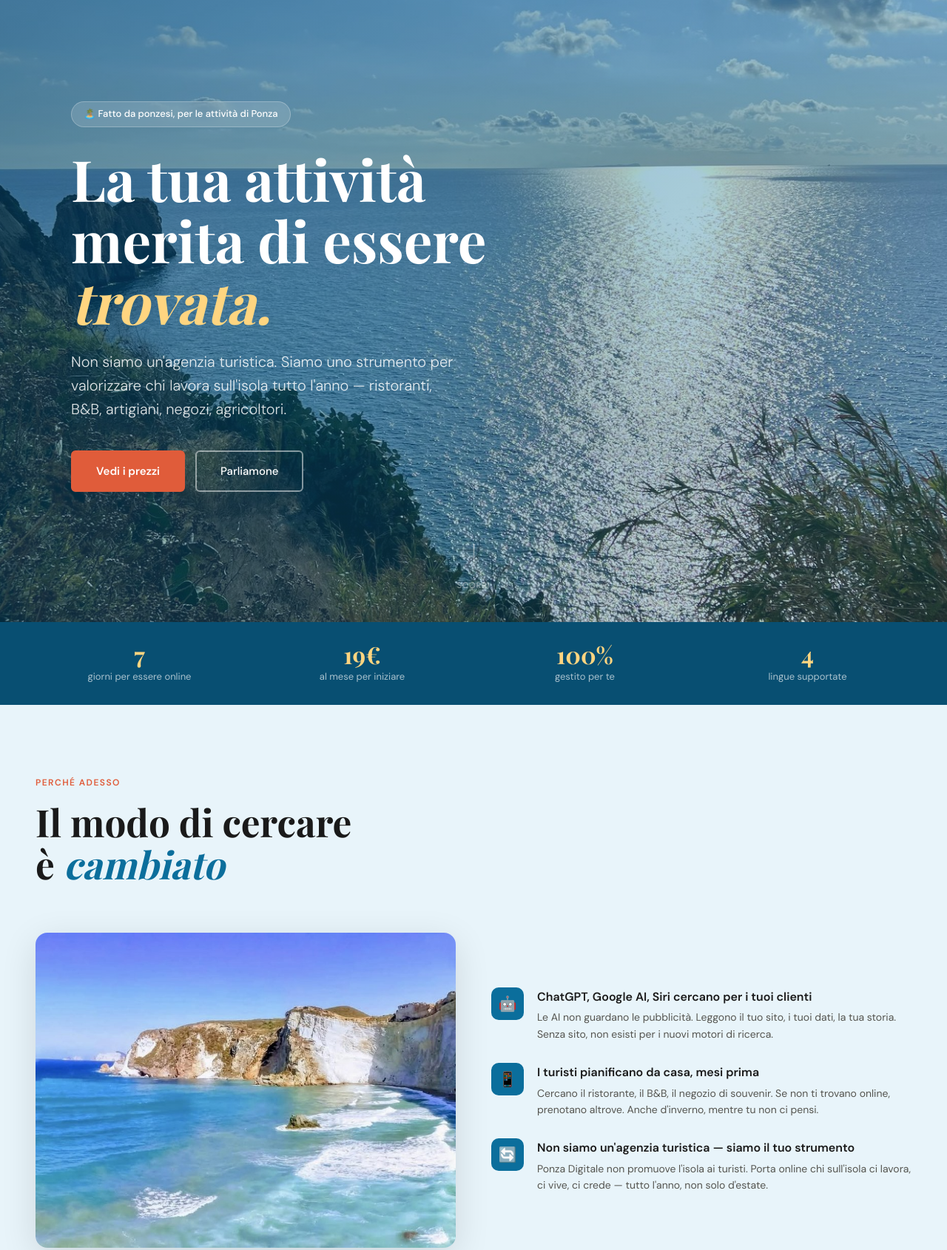
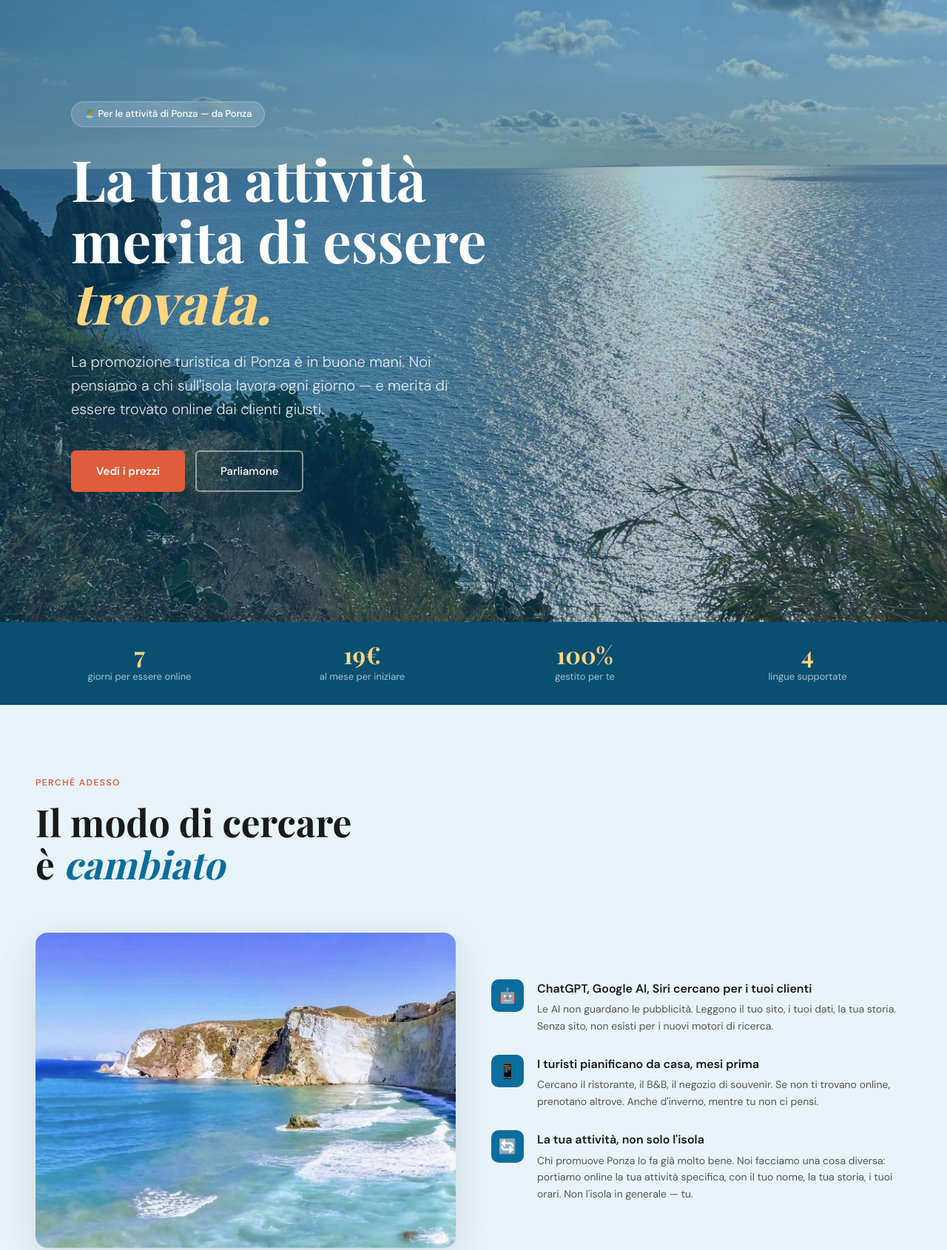
Before and after one commit to euroteamintadv/ponza, a plain HTML site: page index.html in a window 1280 px wide. Shown: the part 79-1769 px from the top of the page at 74% size. Drawn offline with nearby package versions, Linux system fonts and the light colour scheme; a web font is replaced by a local one.

Commit message:
copy: fix tone — positive framing, no implicit criticism of tourism sector

```diff
--- a/index.html
+++ b/index.html
@@ -818,9 +818,9 @@ footer {
   <div class="hero-bg"></div>
   <div class="hero-overlay"></div>
   <div class="hero-content">
-    <div class="hero-tag">🏝️ Fatto da ponzesi, per le attività di Ponza</div>
+    <div class="hero-tag">🏝️ Per le attività di Ponza — da Ponza</div>
     <h1>La tua attività<br>merita di essere<br><em>trovata.</em></h1>
-    <p class="hero-sub">Non siamo un'agenzia turistica. Siamo uno strumento per valorizzare chi lavora sull'isola tutto l'anno — ristoranti, B&B, artigiani, negozi, agricoltori.</p>
+    <p class="hero-sub">La promozione turistica di Ponza è in buone mani. Noi pensiamo a chi sull'isola lavora ogni giorno — e merita di essere trovato online dai clienti giusti.</p>
     <div class="hero-actions">
       <a href="#prezzi" class="btn-primary">Vedi i prezzi</a>
       <a href="#contatti" class="btn-outline-white">Parliamone</a>
@@ -869,8 +869,8 @@ footer {
         <div class="perche-point reveal reveal-delay-3">
           <div class="pp-icon">🔄</div>
           <div>
-            <div class="pp-title">Non siamo un'agenzia turistica — siamo il tuo strumento</div>
-            <div class="pp-text">Ponza Digitale non promuove l'isola ai turisti. Porta online chi sull'isola ci lavora, ci vive, ci crede — tutto l'anno, non solo d'estate.</div>
+            <div class="pp-title">La tua attività, non solo l'isola</div>
+            <div class="pp-text">Chi promuove Ponza lo fa già molto bene. Noi facciamo una cosa diversa: portiamo online la tua attività specifica, con il tuo nome, la tua storia, i tuoi orari. Non l'isola in generale — tu.</div>
           </div>
         </div>
       </div>
@@ -1098,7 +1098,7 @@ footer {
 <section class="chisiamo">
   <div class="chisiamo-inner">
     <div class="chisiamo-label reveal">Chi c'è dietro</div>
-    <p class="chisiamo-quote reveal">"Ponza Digitale non è una vetrina turistica.<br>È uno strumento per chi sull'isola <em>lavora</em>."</p>
+    <p class="chisiamo-quote reveal">"C'è già chi promuove Ponza ai turisti — e lo fa bene.<br>Noi pensiamo a chi sull'isola ci <em>lavora</em>."</p>
     <p class="chisiamo-firma reveal">— Alberto Finelli · Publimatiqa.com</p>
   </div>
 </section>
@@ -1179,7 +1179,7 @@ footer {
 <!-- FOOTER -->
 <footer>
   <div class="footer-logo">Ponza Digitale</div>
-  <div class="footer-tagline">"Non una vetrina turistica — uno strumento per chi lavora a Ponza."</div>
+  <div class="footer-tagline">"Perché ogni attività di Ponza merita di essere trovata."</div>
   <div class="footer-by">Powered by <a href="https://neuraccent.com" target="_blank" rel="noopener">Neuraccent.com</a></div>
 </footer>
 
```
